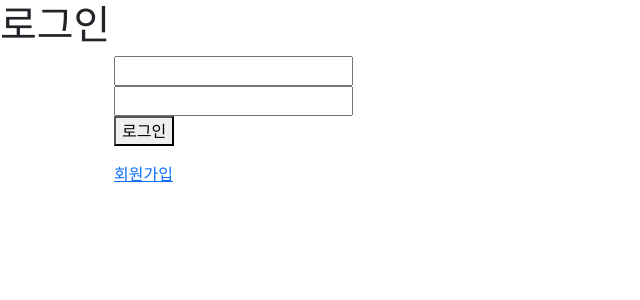
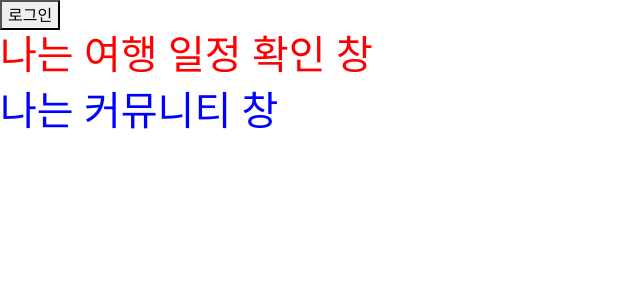
Before and after one commit to senior-way/Senior-Way-FE, a Vue app: page / in a window 1280 px wide. Shown: the top 300 px of the page, without its empty margins (0-640 px from the left). Built offline with nearby package versions, Linux system fonts and the light colour scheme.

Commit message:
Feat: set up initial layout for home page

```diff
--- /dev/null
+++ b/src/pages/home/BoardPreview.vue
@@ -0,0 +1,5 @@
+<template>
+  <h1 style="color: blue">나는 커뮤니티 창</h1>
+</template>
+<script setup></script>
+<script scoped></script>
--- /dev/null
+++ b/src/pages/home/Home.vue
@@ -0,0 +1,29 @@
+<template>
+  <div>
+    <!-- 로그인 관련 기능인데 네비게이션바 생기면 그쪽으로 이동할 듯? -->
+    <button v-if="isLoggedIn" @click="logout">로그아웃</button>
+    <button v-else @click="login">로그인</button>
+  </div>
+  <TripSchedule />
+  <BoardPreview />
+</template>
+<script setup>
+import { ref } from 'vue';
+import { useRouter } from 'vue-router';
+import TripSchedule from './TripSchedule.vue';
+import BoardPreview from './BoardPreview.vue';
+
+const isLoggedIn = ref(false);
+const router = useRouter();
+
+const login = () => {
+  router.push('/login');
+};
+
+const logout = () => {
+  //로그아웃 처리 구현
+
+  isLoggedIn.value = false;
+};
+</script>
+<script scoped></script>
--- /dev/null
+++ b/src/pages/home/TripSchedule.vue
@@ -0,0 +1,5 @@
+<template>
+  <h1 style="color: red">나는 여행 일정 확인 창</h1>
+</template>
+<script setup></script>
+<script scoped></script>
--- a/src/router/index.js
+++ b/src/router/index.js
@@ -1,4 +1,5 @@
 import { createRouter, createWebHistory } from 'vue-router';
+import Home from '@/pages/home/Home.vue';
 import Login from '@/pages/login/Login.vue';
 import Register from '@/pages/login/Register.vue';
 
@@ -8,7 +9,7 @@ const router = createRouter({
     {
       path: '/',
       name: 'home',
-      component: Login,
+      component: Home,
     },
     {
       path: '/login',
```
Also changed, not shown: src/pages/board/Board.vue (added).
